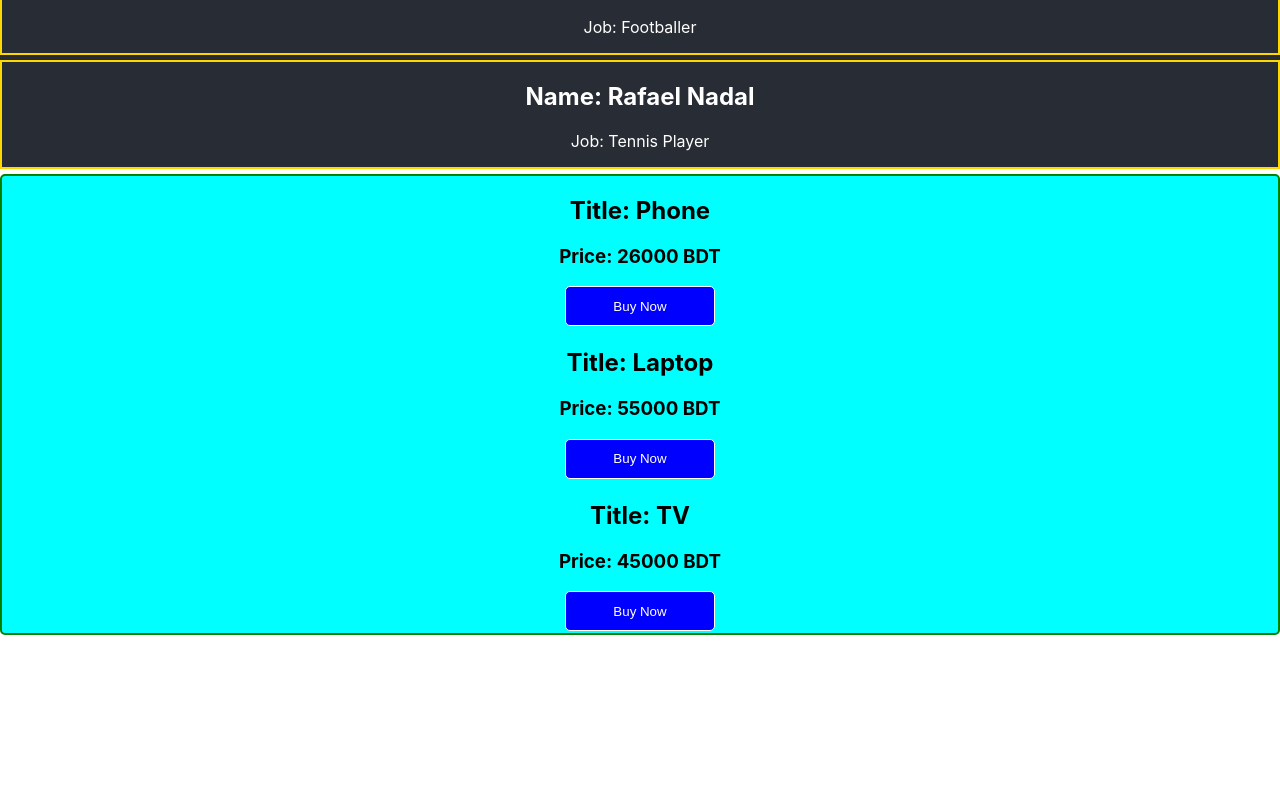
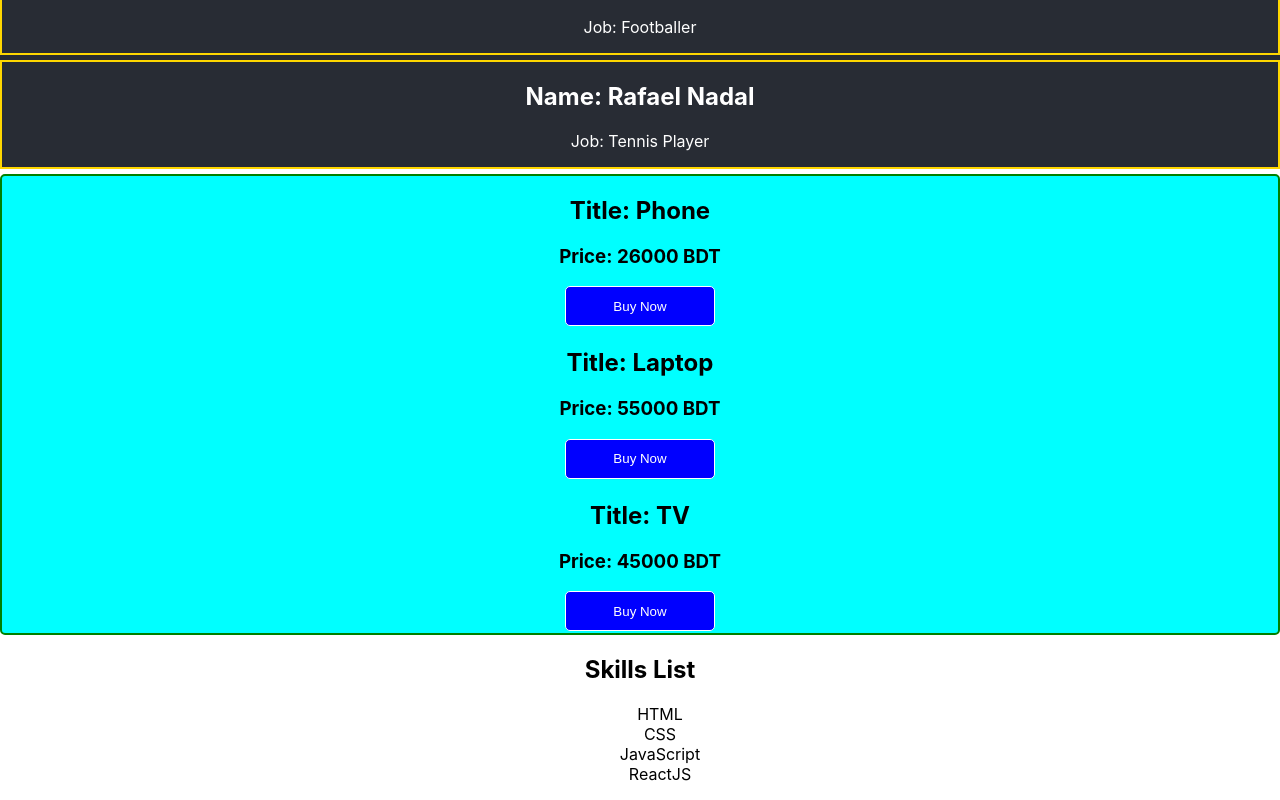
Before and after one commit to Monmoy042/react-core-concept, a React (Create React App) app: page / in a window 1280 px wide. Shown: the part 1455-2255 px from the top of the page. Before the commit the page ends 2095 px from the top, so only its background shows below. Built offline with nearby package versions, Linux system fonts and the light colour scheme.

Commit message:
dynamic data pass using map function

```diff
--- a/src/App.js
+++ b/src/App.js
@@ -24,6 +24,13 @@
   borderRadius: "5px",
   cursor: "pointer",
 };
+var productStyle = {
+  backgroundColor: "cyan",
+  color: "#000",
+  border: "2px solid green",
+  marginBottom: "5px",
+  borderRadius: "5px",
+};
 
 // App Component
 function App() {
@@ -36,13 +43,15 @@
     name: "Novak Djokovic",
     job: "Tennis Player",
   };
-  var productStyle = {
-    backgroundColor: "cyan",
-    color: "#000",
-    border: "2px solid green",
-    marginBottom: "5px",
-    borderRadius: "5px",
-  };
+
+  // Skills array
+  // const skills = ["HTML", "CSS", "JavaScript", "ReactJS"];
+  // skills.map((element) => {
+  //   // console.log(element);
+  //   const skillName = element;
+  //   console.log(skillName);
+  //   return skillName;
+  // });
 
   // Product Object
   const products = [
@@ -50,6 +59,8 @@
     { title: "Laptop", price: "55000 BDT" },
     { title: "TV", price: "45000 BDT" },
   ];
+  let productsName = products.map((product) => product.title);
+  console.log(productsName);
 
   // player data
   const sportsman = ["Rafael Nadal", "Tiger Woods"];
@@ -78,9 +89,19 @@
         <Person name={sportsman[0]} job="Tennis Player" />
       </section>
       <section style={productStyle}>
-        <Product name={products[0].title} price={products[0].price} />
+        {/* Individual Product Get from the Product Array */}
+        {/* <Product name={products[0].title} price={products[0].price} />
         <Product name={products[1].title} price={products[1].price} />
-        <Product name={products[2].title} price={products[2].price} />
+        <Product name={products[2].title} price={products[2].price} /> */}
+
+        {/* Here we use map function to eliminate all the repetitive code */}
+        {products.map((product) => {
+          return <Product product={product} />;
+        })}
+      </section>
+
+      <section>
+        <Skills />
       </section>
     </div>
   );
@@ -101,16 +122,33 @@
 
 // Product info
 function Product(props) {
-  const { name, price } = props;
+  // const { name, price } = props;
+  const { title, price } = props.product;
   console.log(props);
   return (
     <>
       <div>
-        <h1>Title: {name}</h1>
+        <h1>Title: {title}</h1>
         <h3>Price: {price}</h3>
         <button style={btn}>Buy Now</button>
       </div>
     </>
   );
 }
+
+// New Component (skills)
+function Skills() {
+  const skills = ["HTML", "CSS", "JavaScript", "ReactJS"];
+  return (
+    <div>
+      <h2>Skills List</h2>
+      <ul style={{ listStyle: "none" }}>
+        {skills.map((skillName, item) => {
+          return <li key={item}>{skillName}</li>;
+        })}
+      </ul>
+    </div>
+  );
+}
+
 export default App;
```
